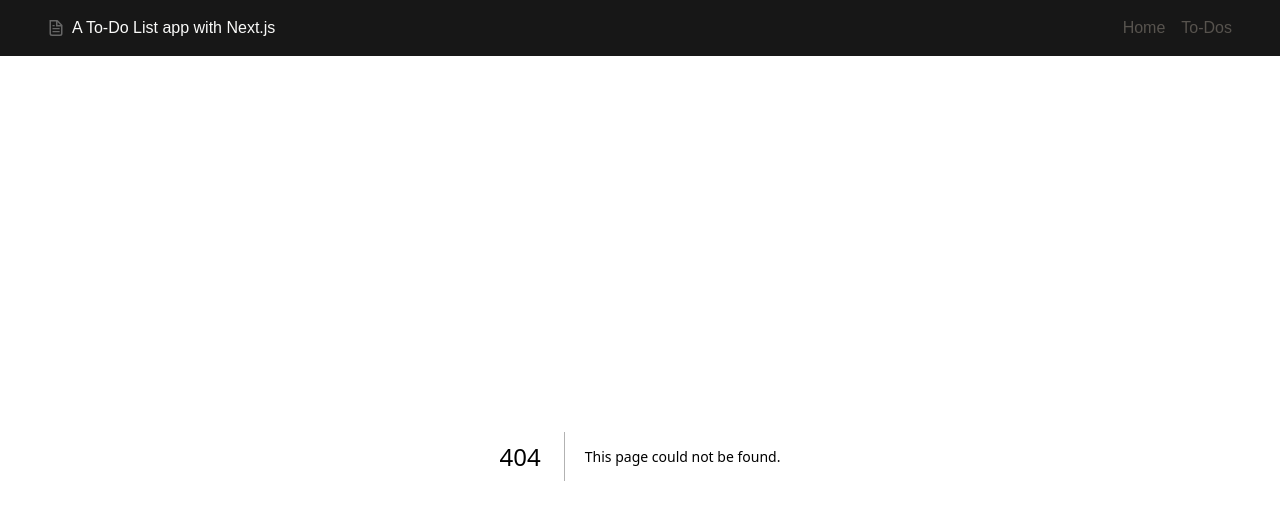
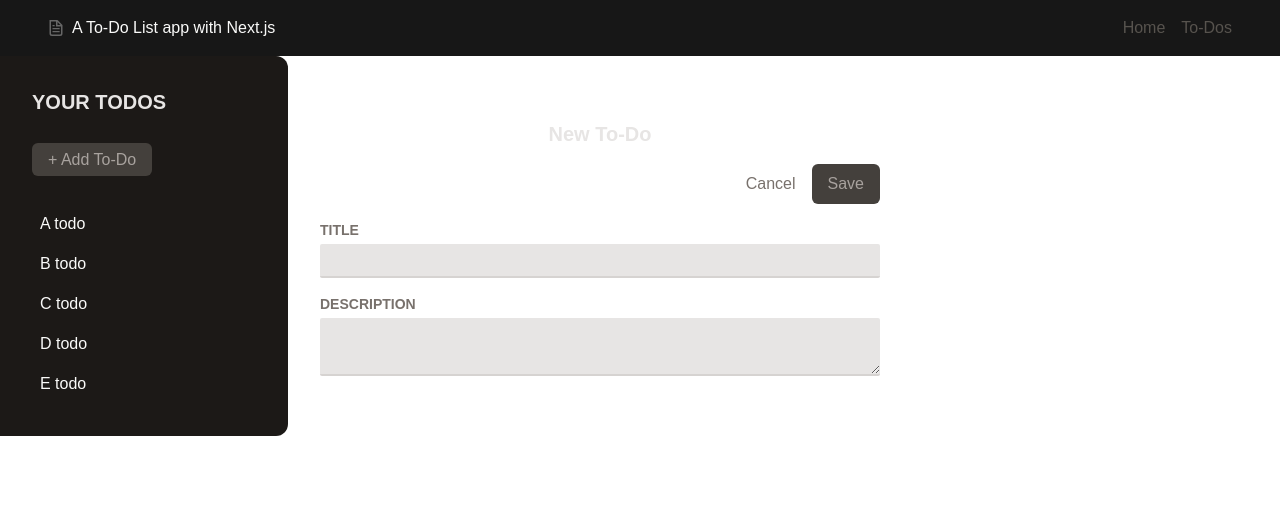
Before and after one commit to ricardoziglia/nextlevel-app, a Next.js app: page /todos/add in a window 1280 px wide. Before the commit this address had no page. Shown: the top 520 px of the page. Built offline with nearby package versions, Linux system fonts and the light colour scheme.

Commit message:
Create new todo feature partial commit and schema updates.

```diff
--- a/src/app/_components/todo/no-to-do-selected.tsx
+++ /dev/null
@@ -1,24 +0,0 @@
-import todoImage from '@/assets/todo.png';
-import Button from '@/components/UI/Button';
-import Image from 'next/image.js';
-
-export default function NoToDoSelected() {
-  return (
-    <div className="mt-24 text-center w-2/3">
-      <Image
-        src={todoImage}
-        alt="An empty task list"
-        className="w-16 h-16 object-contain mx-auto"
-      />
-      <h2 className="text-xl font-bold text-stone-500 my-4">
-        No To-Do list selected
-      </h2>
-      <p className="text-stone-400 mb-4">
-        Select a To-Do or get started with a new one
-      </p>
-      <p className="mt-8">
-        <Button>Create new To-Do</Button>
-      </p>
-    </div>
-  );
-}
--- a/src/app/_components/todo/to-do-sidebar.tsx
+++ b/src/app/_components/todo/to-do-sidebar.tsx
@@ -1,13 +1,18 @@
 import Button from '@/components/UI/Button';
+import LinkButton from '@/components/UI/LinkButton';
 
-export default function ToDoSidebar({ todos }: { todos: Array<{id: string, title: string}> }) {
+export default function ToDoSidebar({
+  todos,
+}: {
+  todos: Array<{ id: string; title: string }>;
+}) {
   return (
     <aside className="w-1/3 px-8 py-8 bg-stone-900 text-stone-50 md:w-72 rounded-r-xl">
       <h2 className="mb-8 font-bold uppercase md:text-xl text-stone-200">
         Your ToDos
       </h2>
       <div>
-        <Button>+ Add To-Do</Button>
+        <LinkButton href="/todos/add">+ Add To-Do</LinkButton>
       </div>
       <ul className="mt-8">
         {todos.map((todo) => {
--- a/src/app/page.tsx
+++ b/src/app/page.tsx
@@ -1,4 +1,5 @@
 import Image from 'next/image';
+import Link from 'next/link';
 
 export default function Home() {
   return (
@@ -17,12 +18,12 @@ export default function Home() {
         </ul>
 
         <div className="flex gap-4 items-center flex-col sm:flex-row">
-          <a
+          <Link
             className="rounded-full border border-solid border-transparent transition-colors flex items-center justify-center bg-foreground text-background gap-2 hover:bg-[#383838] dark:hover:bg-[#ccc] text-sm sm:text-base h-10 sm:h-12 px-4 sm:px-5"
-            href=""
+            href="/todos/add"
           >
             New To-Do list
-          </a>
+          </Link>
         </div>
       </main>
       <footer className="row-start-3 flex gap-6 flex-wrap items-center justify-center"></footer>
--- /dev/null
+++ b/src/app/todos/actions.ts
@@ -0,0 +1,40 @@
+'use server';
+
+import { redirect } from 'next/navigation';
+import { revalidatePath } from 'next/cache';
+
+import { insertUser } from '@/server/queries';
+
+function isInvalidText(text: FormDataEntryValue | null) {
+  return !text || text.toString().trim() === '';
+}
+
+export async function createTodo(
+  prevState: { message: string },
+  formData: FormData
+) {
+  const todo = {
+    title: formData.get('title'),
+    summary: formData.get('summary'),
+    instructions: formData.get('instructions'),
+    image: formData.get('image'),
+    creator: formData.get('name'),
+    creator_email: formData.get('email'),
+  };
+
+  if (
+    isInvalidText(todo.title) ||
+    isInvalidText(todo.summary) ||
+    isInvalidText(todo.instructions) ||
+    isInvalidText(todo.creator) ||
+    isInvalidText(todo.creator_email)
+  ) {
+    return {
+      message: 'Invalid input.',
+    };
+  }
+
+  await insertUser();
+  revalidatePath('/todos');
+  redirect('/todos');
+}
--- /dev/null
+++ b/src/app/todos/add/page.tsx
@@ -0,0 +1,39 @@
+'use client';
+
+import { useFormStatus } from 'react-dom';
+import { useActionState } from 'react';
+import Link from 'next/link';
+
+import { createTodo } from '@/app/todos/actions';
+import Input from '@/components/UI/Input';
+import Button from '@/components/UI/Button';
+
+export default function Page() {
+  const [state, formAction] = useActionState(createTodo, { message: '' });
+  const { pending } = useFormStatus();
+
+  return (
+    <div className="w-[35rem] mt-16">
+      <section className="flex flex-col items-center">
+        <h3 className="font-bold md:text-xl text-stone-200">New To-Do</h3>
+      </section>
+      <form action={formAction}>
+        <menu className="flex items-center justify-end gap-4 my-4">
+          <li>
+            <Link className="text-stone-500 hover:text-stone-300" href="/todos">
+              Cancel
+            </Link>
+          </li>
+          <li>
+            <Button>{pending ? 'Submitting...' : 'Save'}</Button>
+          </li>
+        </menu>
+        <div>
+          <Input type="text" label="Title" name="title" />
+          <Input label="Description" textarea name="description" />
+          <p>{state.message}</p>
+        </div>
+      </form>
+    </div>
+  );
+}
--- a/src/app/todos/page.tsx
+++ b/src/app/todos/page.tsx
@@ -1,7 +1,24 @@
-import NoToDoSelected from '../_components/todo/no-to-do-selected';
+import todoImage from '@/assets/todo.png';
+import LinkButton from '@/components/UI/LinkButton';
+import Image from 'next/image.js';
 
 export default function Todos() {
-  const content = <NoToDoSelected />;
-
-  return <>{content}</>;
+  return (
+    <div className="mt-24 text-center w-2/3">
+      <Image
+        src={todoImage}
+        alt="An empty task list"
+        className="w-16 h-16 object-contain mx-auto"
+      />
+      <h2 className="text-xl font-bold text-stone-500 my-4">
+        No To-Do list selected
+      </h2>
+      <p className="text-stone-400 mb-4">
+        Select a To-Do on the left or get started with a new one
+      </p>
+      <p className="mt-8">
+        <LinkButton href="/todos/add">+ Add To-Do</LinkButton>
+      </p>
+    </div>
+  );
 }
--- /dev/null
+++ b/src/components/UI/Input.tsx
@@ -0,0 +1,30 @@
+interface FieldDataProps
+  extends React.InputHTMLAttributes<HTMLInputElement & HTMLTextAreaElement> {
+  label: string;
+  textarea?: boolean;
+}
+
+import { forwardRef, ForwardRefRenderFunction } from 'react';
+
+const Input: ForwardRefRenderFunction<
+  HTMLInputElement & HTMLTextAreaElement,
+  FieldDataProps
+> = ({ label, textarea, ...props }, ref) => {
+  const classes =
+    'w-full p-1 border-b-2 rounded-sm border-stone-300 bg-stone-200 text-stone-600 focus:outline-none focus:border-stone-600';
+
+  return (
+    <p className="flex flex-col gap-1 my-4">
+      <label className="text-sm font-bold uppercase text-stone-500">
+        {label}
+      </label>
+      {textarea ? (
+        <textarea ref={ref} className={classes} {...props} />
+      ) : (
+        <input ref={ref} className={classes} {...props} />
+      )}
+    </p>
+  );
+};
+
+export default forwardRef(Input);
--- /dev/null
+++ b/src/components/UI/LinkButton.tsx
@@ -0,0 +1,26 @@
+interface LinkButtonProps
+  extends React.AnchorHTMLAttributes<HTMLAnchorElement> {
+  children?: React.ReactNode;
+}
+
+import Link, { LinkProps } from 'next/link';
+import React from 'react';
+
+const LinkButton: React.FC<LinkProps & LinkButtonProps> = ({
+  children,
+  href,
+  ...props
+}) => {
+  return (
+    <Link
+      href={href}
+      className="px-4 py-2 text-xs md:text-base rounded-md bg-stone-700 text-stone-400 hover:bg-stone-600 hover:text-stone-100"
+      {...props}
+      replace
+    >
+      {children}
+    </Link>
+  );
+};
+
+export default LinkButton;
--- a/src/server/db/schema.ts
+++ b/src/server/db/schema.ts
@@ -24,6 +24,7 @@ export const todos = pgTable('todos', {
   id: serial('id').primaryKey(),
   title: varchar({ length: 255 }).notNull(),
   userId: integer('user_id').notNull(),
+  description: text('description').notNull(),
   createdAt: timestamp('createdAt').defaultNow().notNull(),
 });
 
```
Also changed, not shown: 1 other file (tests, documents, lock files or other folders).
